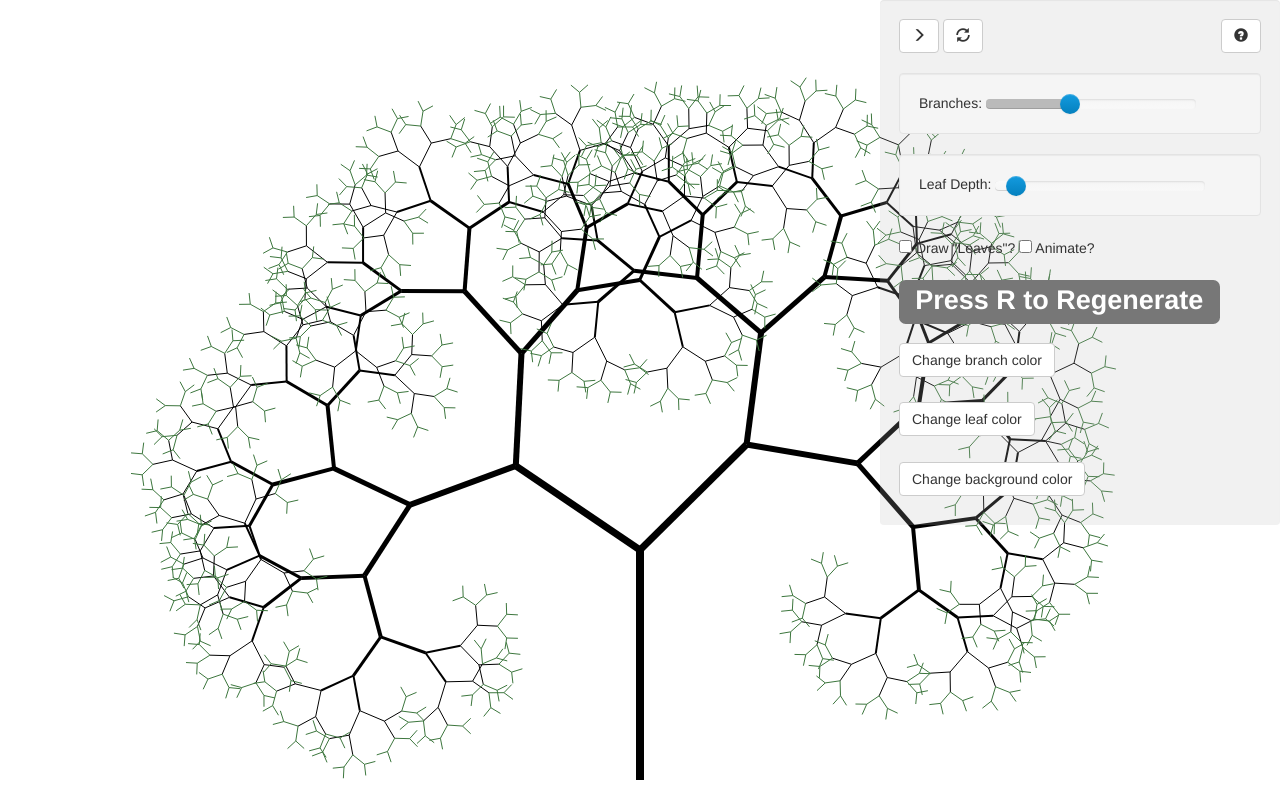
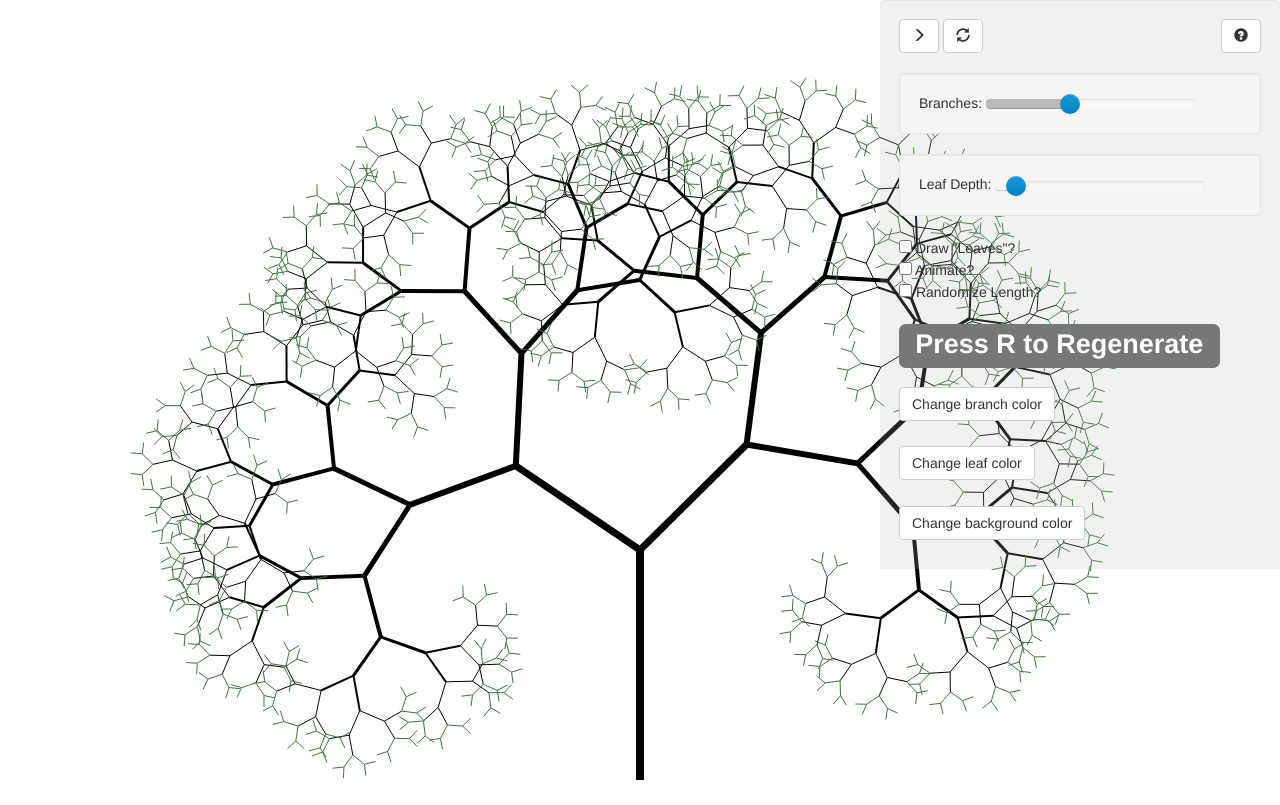
Before and after one commit to DarthEvandar/2dtree, a plain HTML site: page index.html in a window 1280 px wide. Drawn offline with Linux system fonts and the light colour scheme.

Commit message:
random lengths

```diff
--- a/index.html
+++ b/index.html
@@ -105,7 +105,10 @@
 			<input id="ex2" data-slider-id='ex2Slider' type="text" data-slider-min="0" data-slider-max="20" data-slider-step="1" data-slider-value="2"/>
 		</div>
 		<input id="checkBox" type="checkbox">   Draw "Leaves"?
+		<br>
 		<input id="animateBox" type="checkbox">   Animate?
+		<br>
+		<input id="randomLength" type="checkBox"> Randomize Length?
 		<div id = "instructions">
 			<h1>
 				<span class="label label-default">Press R to Regenerate</span>
--- a/js/main.js
+++ b/js/main.js
@@ -105,6 +105,10 @@ for(var i=0;i<iters;i++){
 	for(var j=0;j<nextLines.length;j++){
 		var randomAngle1 = getRandom(Math.PI/6,Math.PI/3);
 		var randomAngle2 = getRandom(Math.PI/6,Math.PI/3);
+		var randLength1 = document.getElementById("randomLength").checked?getRandom(l*.8,l*1.2):l;
+		var randLength2 = document.getElementById("randomLength").checked?getRandom(l*.8,l*1.2):l;
+		//randLength1 = l;
+		//randLength2 = l;
 		/*var randomAngle1 = getRandom(Math.PI/12,Math.PI/2.5);
 		var randomAngle2 = getRandom(Math.PI/12,Math.PI/2.5);*/
 		//console.log(randomAngle1);
@@ -118,10 +122,10 @@ for(var i=0;i<iters;i++){
 			angle1=randomAngle1+Math.atan((nextLines[j][3]-nextLines[j][1])/(nextLines[j][2]-nextLines[j][0]));
 			angle2=Math.atan((nextLines[j][3]-nextLines[j][1])/(nextLines[j][2]-nextLines[j][0]))-randomAngle2;
 		}
-		tempLines.push([nextLines[j][2],nextLines[j][3],nextLines[j][2]+(Math.cos(angle1)*l),nextLines[j][3]+(Math.sin(angle1)*l),angle1]);
-		lines.push([nextLines[j][2],nextLines[j][3],nextLines[j][2]+(Math.cos(angle1)*l),nextLines[j][3]+(Math.sin(angle1)*l),angle1]);
-		tempLines.push([nextLines[j][2],nextLines[j][3],nextLines[j][2]+(Math.cos(angle2)*l),nextLines[j][3]+(Math.sin(angle2)*l),angle2]);
-		lines.push([nextLines[j][2],nextLines[j][3],nextLines[j][2]+(Math.cos(angle2)*l),nextLines[j][3]+(Math.sin(angle2)*l),angle2]);
+		tempLines.push([nextLines[j][2],nextLines[j][3],nextLines[j][2]+(Math.cos(angle1)*randLength1),nextLines[j][3]+(Math.sin(angle1)*randLength1),angle1]);
+		lines.push([nextLines[j][2],nextLines[j][3],nextLines[j][2]+(Math.cos(angle1)*randLength1),nextLines[j][3]+(Math.sin(angle1)*randLength1),angle1]);
+		tempLines.push([nextLines[j][2],nextLines[j][3],nextLines[j][2]+(Math.cos(angle2)*randLength2),nextLines[j][3]+(Math.sin(angle2)*randLength2),angle2]);
+		lines.push([nextLines[j][2],nextLines[j][3],nextLines[j][2]+(Math.cos(angle2)*randLength2),nextLines[j][3]+(Math.sin(angle2)*randLength2),angle2]);
 	}
 	l=l*.75;
 	nextLines = tempLines;
```
